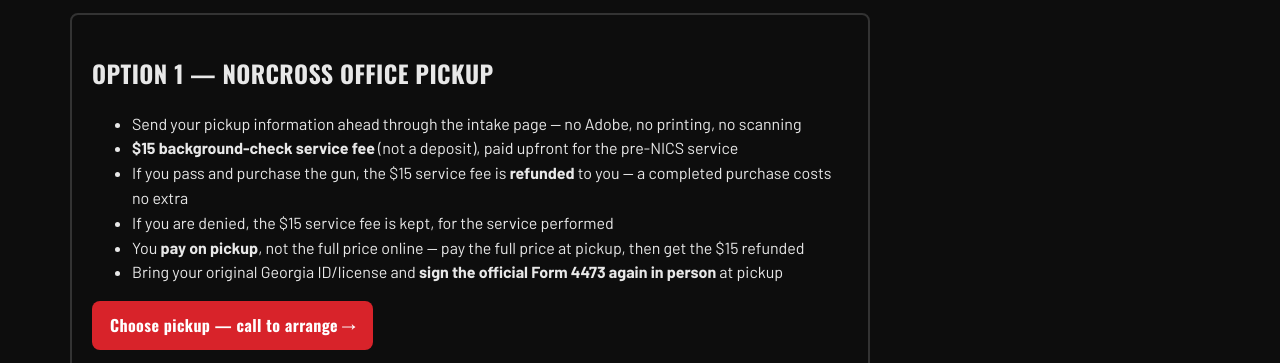
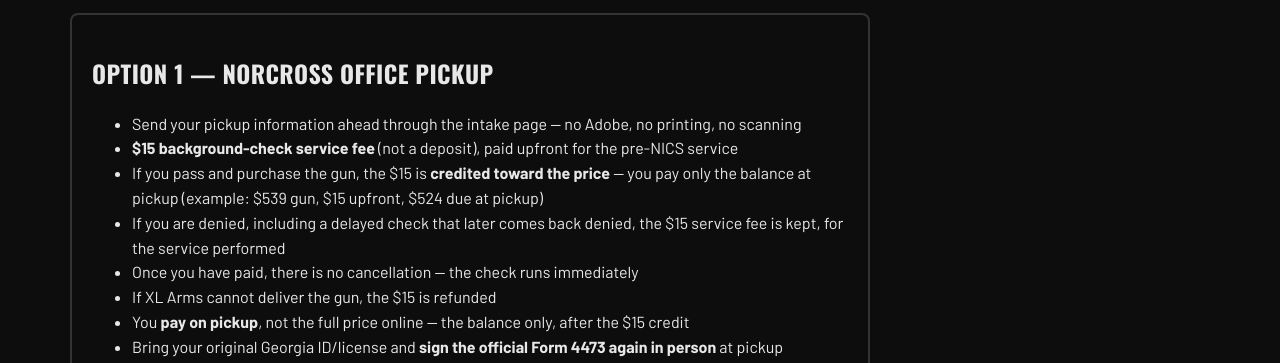
Before and after one commit to xlarms/xl_arms, a website: page XLARMS_NETLIFY/checkout.html in a window 1280 px wide. Shown: the part 407-770 px from the top of the page. Drawn offline with nearby package versions, Linux system fonts and the light colour scheme.

Commit message:
Add files via upload

```diff
--- a/XLARMS_NETLIFY/checkout.html
+++ b/XLARMS_NETLIFY/checkout.html
@@ -31,9 +31,11 @@
       <ul>
         <li>Send your pickup information ahead through the intake page — no Adobe, no printing, no scanning</li>
         <li><strong>$15 background-check service fee</strong> (not a deposit), paid upfront for the pre-NICS service</li>
-        <li>If you pass and purchase the gun, the $15 service fee is <strong>refunded</strong> to you — a completed purchase costs no extra</li>
-        <li>If you are denied, the $15 service fee is kept, for the service performed</li>
-        <li>You <strong>pay on pickup</strong>, not the full price online — pay the full price at pickup, then get the $15 refunded</li>
+        <li>If you pass and purchase the gun, the $15 is <strong>credited toward the price</strong> — you pay only the balance at pickup (example: $539 gun, $15 upfront, $524 due at pickup)</li>
+        <li>If you are denied, including a delayed check that later comes back denied, the $15 service fee is kept, for the service performed</li>
+        <li>Once you have paid, there is no cancellation — the check runs immediately</li>
+        <li>If XL Arms cannot deliver the gun, the $15 is refunded</li>
+        <li>You <strong>pay on pickup</strong>, not the full price online — the balance only, after the $15 credit</li>
         <li>Bring your original Georgia ID/license and <strong>sign the official Form 4473 again in person</strong> at pickup</li>
       </ul>
       <p><a class="btn" href="contact.html">Choose pickup — call to arrange →</a></p>
```
